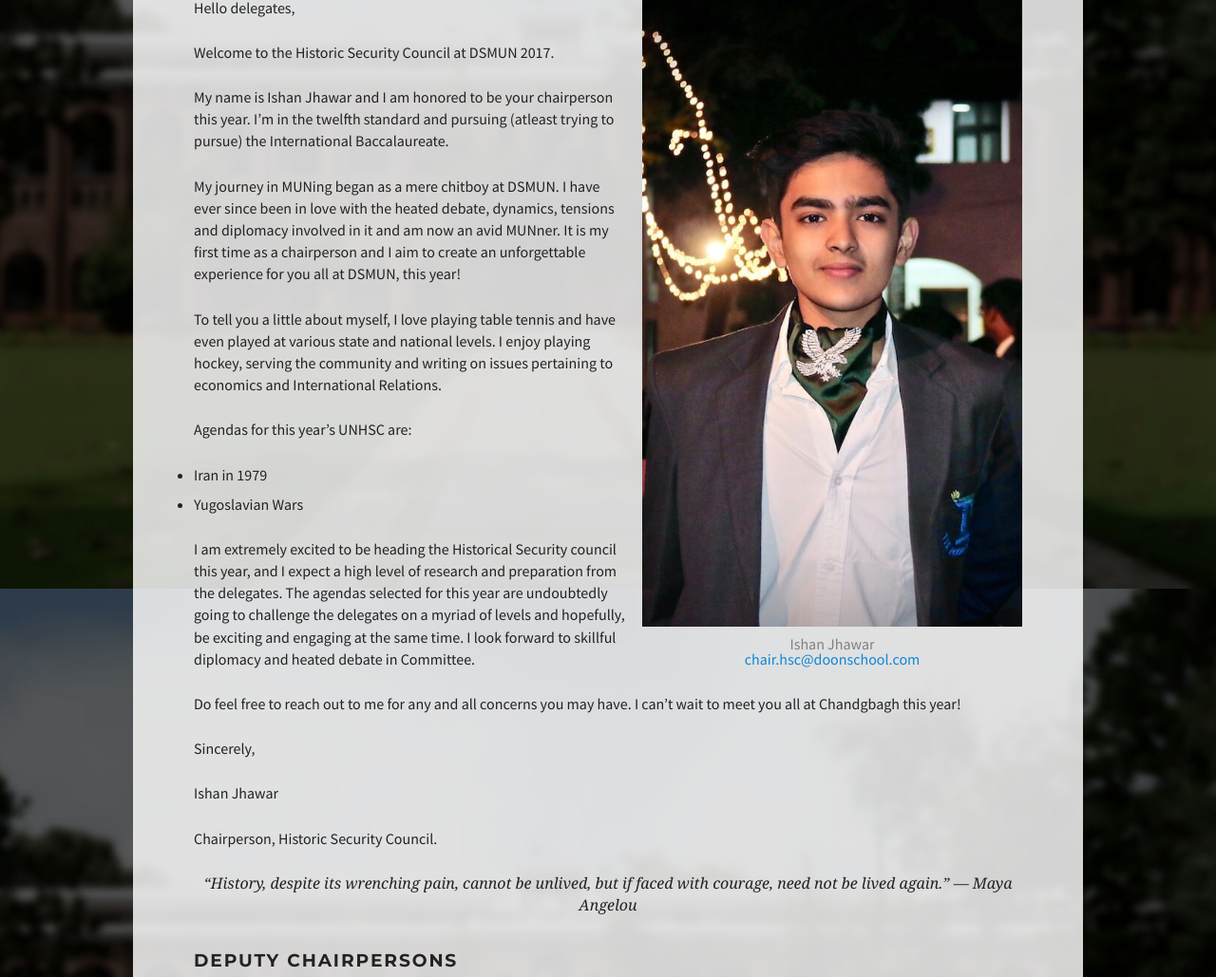
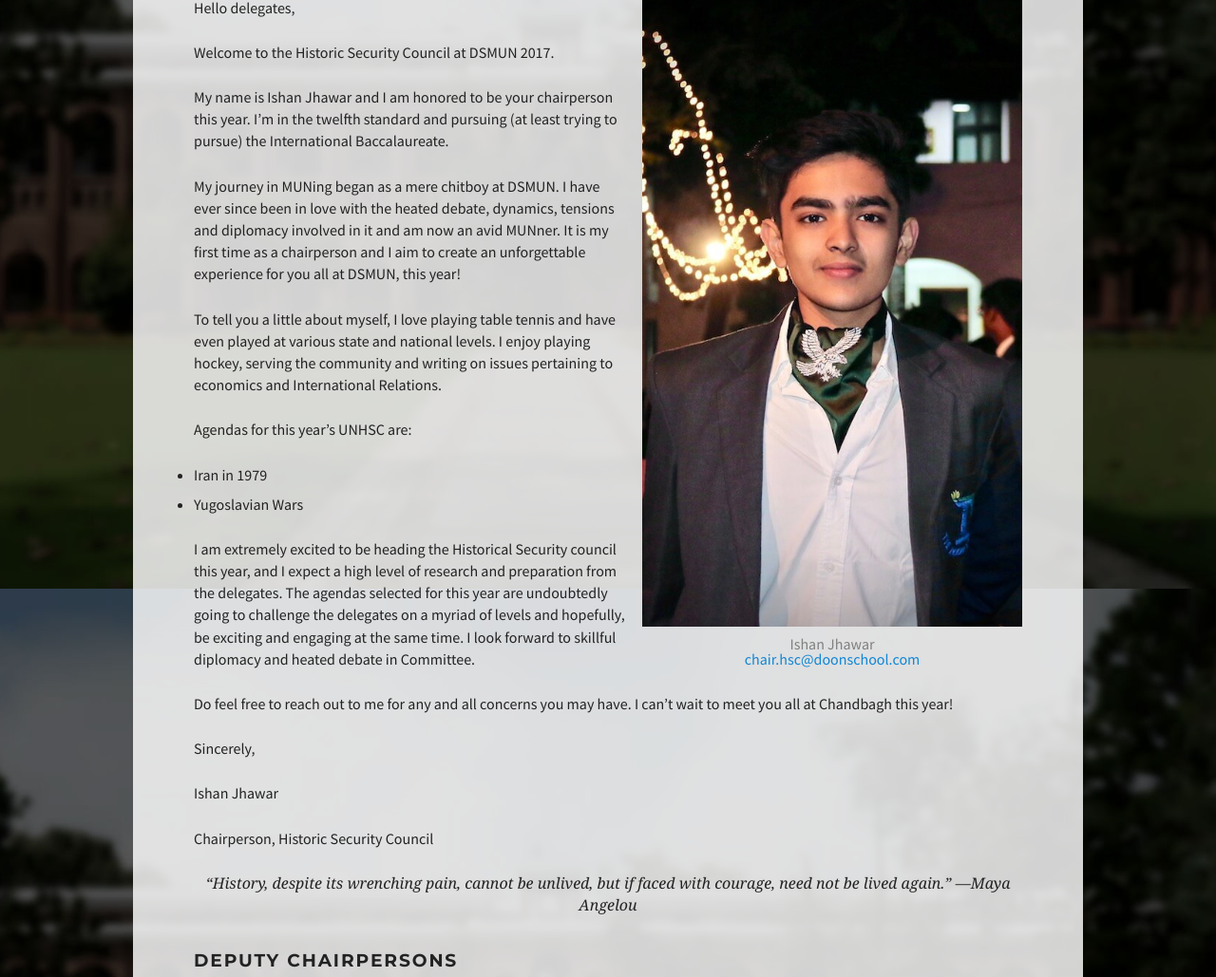
Before and after one commit to pratinav/dsmun17.com, a Jekyll site: the page built from committees/unhsc.md, in a window 1280 px wide. Shown: the part 280-1309 px from the top of the page at 95% size. Built offline with Jekyll 4.4.1, drawn with Linux system fonts in a browser that asks for light colours.

Commit message:
Fix typos in unhsc

```diff
--- a/committees/unhsc.md
+++ b/committees/unhsc.md
@@ -9,7 +9,7 @@ Hello delegates,
 
 Welcome to the Historic Security Council at DSMUN 2017.
 
-My name is Ishan Jhawar and I am honored to be your chairperson this year. I'm in the twelfth standard and pursuing (atleast trying to pursue) the International Baccalaureate.
+My name is Ishan Jhawar and I am honored to be your chairperson this year. I'm in the twelfth standard and pursuing (at least trying to pursue) the International Baccalaureate.
 
 My journey in MUNing began as a mere chitboy at DSMUN. I have ever since been in love with the heated debate, dynamics, tensions and diplomacy involved in it and am now an avid MUNner. It is my first time as a chairperson and I aim to create an unforgettable experience for you all at DSMUN, this year!
 
@@ -23,17 +23,17 @@ Agendas for this year's UNHSC are:
 I am extremely excited to be heading the Historical Security council this year, and I expect a high level of research and preparation from the delegates. The agendas selected for this year are undoubtedly going to challenge the delegates on a myriad of levels and hopefully, be exciting and engaging at the same time. I look forward to skillful diplomacy and heated debate in Committee.
 
 Do feel free to reach out to me for any and all concerns you may have.
-I can’t wait to meet you all at Chandgbagh this year!
+I can’t wait to meet you all at Chandbagh this year!
 
 Sincerely,
 
 Ishan Jhawar
 
-Chairperson, Historic Security Council.
+Chairperson, Historic Security Council
 
 
-> “History, despite its wrenching pain, cannot be unlived, but if faced with courage, need not be lived again.”
-  — Maya Angelou
+> "History, despite its wrenching pain, cannot be unlived, but if faced with courage, need not be lived again."
+  —Maya Angelou
 
 
 ### Deputy Chairpersons
```
